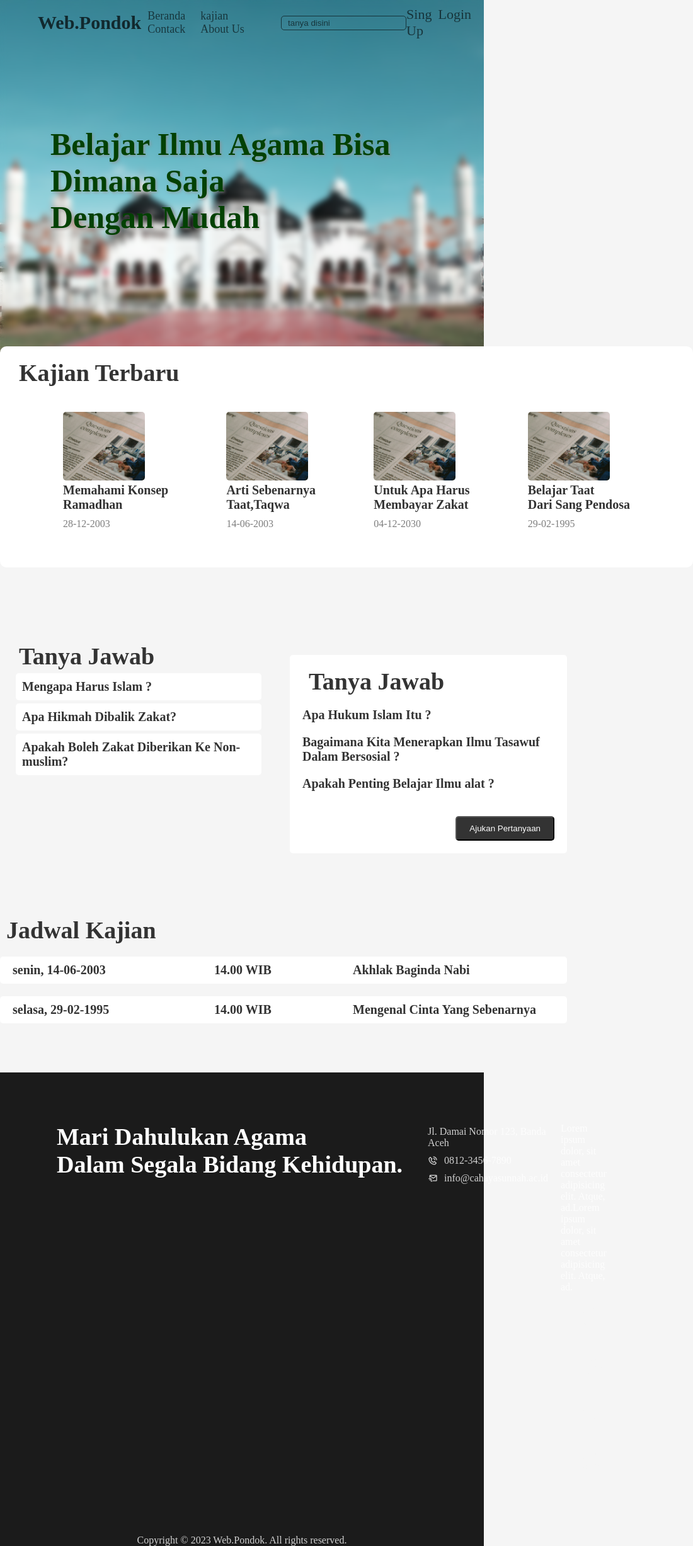
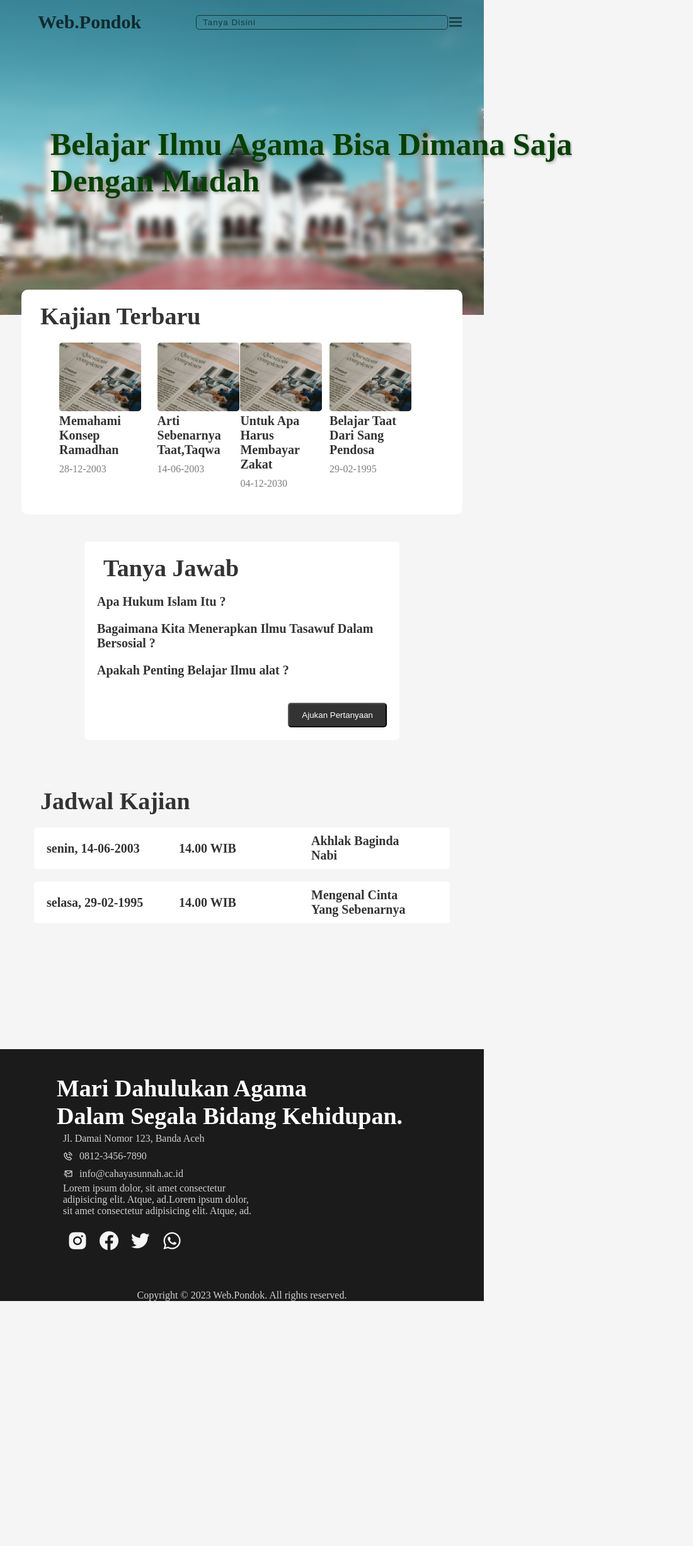
Before and after one commit to aidilichsan/web-pondoko, a plain HTML site: page index.html in a window 768 px wide. Shown: the whole page at 63% size, 1100 px wide, since content can reach past the window. After the commit the page ends 2066 px from the top, so only its background shows below. Drawn offline with nearby package versions, Linux system fonts and the light colour scheme; a web font is replaced by a local one.

Commit message:
Add files via upload

```diff
--- a/index.html
+++ b/index.html
@@ -24,17 +24,23 @@
         <a href="#">About Us</a>
       </div>
       <div class="nav_serc">
-        <input type="text" name="" id="" placeholder="tanya disini" />
+        <input type="text" name="" id="" placeholder="Tanya Disini" />
       </div>
       <div class="nav_login">
         <div class="singUp">Sing Up</div>
         <div class="login">Login</div>
       </div>
+
+      <div class="menu">
+        <i class='bx bx-menu'></i>
+      </div>
     </nav>
+
+    <!-- hero -->
     <section class="banner">
     <div class="banner_text">
       <p>
-        Belajar Ilmu Agama Bisa Dimana Saja<br /> Dengan Mudah
+        Belajar Ilmu Agama Bisa Dimana Saja <br>Dengan Mudah
       </p>
     </div>
   </header>
@@ -113,21 +119,18 @@
   </div>
   </div>
 
-
-
-<br><br><br><br><br><br><br><br><br><br><br><br><br><br><br><br><br><br><br><br><br>
-
 <!-- footer -->
  <footer>
-  <div class="footer-judul">
+  <div class="footer-top">
+  <div class="footer-judul ">
     <h2> Mari Dahulukan Agama <br> Dalam Segala Bidang Kehidupan.</h2>
   </div>
-  <div class="footer-contact">
+  <div class="footer-contact ">
     <p>Jl. Damai Nomor 123, Banda Aceh</p>
     <p> <i class='bx bx-phone-call'></i>0812-3456-7890</p>
     <p> <i class='bx bx-mail-send'></i>info@cahayasunnah.ac.id</p>
   </div>
-  <div class="footer-sosmed">
+  <div class="footer-sosmed ">
     <p>Lorem ipsum dolor, sit amet consectetur adipisicing elit. Atque, ad.Lorem ipsum dolor, sit amet consectetur adipisicing elit. Atque, ad.</p>
     <div class="logo-sosmed">
     <i class='bx bxl-instagram-alt'></i>
@@ -136,9 +139,15 @@
     <i class='bx bxl-whatsapp'></i>
   </div>
 </div>
-</footer>
+</div>
+<div class="footer-botton">
 <div class="copy-right">
  <p>Copyright &copy; 2023 Web.Pondok. All rights reserved.</p>
 </div>
+</div>
+</footer>
+
+<!-- script -->
+ <script src="script.js"></script>
 </body>
 </html>
--- a/style.css
+++ b/style.css
@@ -38,18 +38,30 @@ nav {
   font-size: 30px;
   font-weight: 600;
   color: rgba(0, 0, 0, 0.7);
+  transition: all 0.3s ease-in-out;
 }
 .nav_bar a {
-  font-size: 18px;
+  position: relative;
+  font-size: 20px;
   margin: 10px;
   color: rgba(0, 0, 0, 0.589);
+  display: inline-block;
+  z-index: 10;
+  transition: all 0.3s ease-in-out;
+}
+.nav_bar a:hover {
+  transform: translateY(-5px);
+  color: #000;
 }
 input {
+  /* font-size: 16px; */
   border-radius: 5px;
   border: 1px solid rgba(0, 0, 0, 0.589);
   padding: 3px 10px;
-  color: rgba(0, 0, 0, 0.589);
+  color: #000;
+  letter-spacing: 1px;
   background-color: transparent;
+  /* width: 900px; */
 }
 input::placeholder {
   color: rgba(0, 0, 0, 0.589);
@@ -64,6 +76,18 @@ input::placeholder {
   font-size: 22px;
   color: rgba(0, 0, 0, 0.589);
 }
+.menu {
+  display: none;
+}
+.menu i {
+  font-size: 30px;
+  color: rgba(0, 0, 0, 0.589);
+  margin: 10px;
+  align-items: center;
+  justify-content: center;
+}
+
+/* hero */
 .banner {
   position: absolute;
   top: 200px;
@@ -88,34 +112,33 @@ input::placeholder {
   background-color: white;
   padding: 20px;
   border-radius: 10px;
-
 }
-img{
+img {
   width: 130px;
   border-radius: 5px;
 }
-h2{
+h2 {
   color: #333;
-  font-size:38px ;
+  font-size: 38px;
   margin-left: 10px;
 }
-.artikel-container{
+.artikel-container {
   display: flex;
   justify-content: space-between;
   margin: 40px 80px;
 }
-.artikel-container p{
+.artikel-container p {
   font-weight: 600;
   font-size: 20px;
   color: #333;
 }
-.artikel-date{
+.artikel-date {
   color: #333333a1;
   margin-top: 10px;
 }
 
 /* tanya jawab */
-.tanya-jawab{
+.tanya-jawab {
   position: relative;
   display: flex;
   top: 400px;
@@ -123,8 +146,8 @@ h2{
   margin: auto;
 }
 .tanya-side,
-.tanya-right{
-  flex : 1;
+.tanya-right {
+  /* flex: 1; */
   padding: 20px;
 }
 .tanya-side a {
@@ -137,20 +160,21 @@ h2{
   border-radius: 5px;
   margin: 5px;
 }
-.tanya-right{
+.tanya-right {
   background-color: white;
   padding: 20px;
   border-radius: 5px;
   margin: 40px 0 0 20px;
+  /* border: 1px solid #333; */
 }
-.tanya-right a{
+.tanya-right a {
   display: block;
   color: #333;
   font-weight: 600;
   font-size: 20px;
   margin: 20px 0;
 }
-.tombol{
+.tombol {
   float: right;
   padding: 10px 20px;
   background-color: #333;
@@ -165,56 +189,66 @@ h2{
   top: 400px;
   left: 0;
   right: 0;
-  margin:100px auto;
+  margin: 100px auto;
   width: 900px;
   display: block;
   align-items: center;
   justify-content: center;
   /* border: 1px solid #333; */
 }
-.kajian-info{
+.kajian-info {
   align-items: center;
   display: grid;
-  grid-template-columns:300px 200px 400px;
+  grid-template-columns: 300px 200px 400px;
   gap: 20px;
   margin: 20px auto;
-background-color: white;
-padding: 10px 20px;
-border-radius: 5px;
+  background-color: white;
+  padding: 10px 20px;
+  border-radius: 5px;
 }
-.kajian-info p{
+.kajian-info p {
   color: #333;
   font-weight: 600;
   font-size: 20px;
   margin-right: 20px;
-    /* border: 1px solid #333; */
+  /* border: 1px solid #333; */
 }
 
 /* footer */
-footer{
+footer {
   background-color: #1b1b1b;
+  display: block;
+  justify-content: space-between;
+  padding: 40px 80px 0 80px;
+    position: relative;
+  top: 400px;
+}
+.footer-top{
   display: flex;
   justify-content: space-between;
-  padding: 80px ;
 }
-.footer-judul h2{
+.footer-botton{
+  margin-top: 40px;
+  align-items: center;
+}
+.footer-judul h2 {
   color: white;
   width: max-content;
   margin-right: 20px;
 }
-.footer-contact{
+.footer-contact {
   display: flex;
   flex-direction: column;
   width: 300px;
   margin-left: 20px;
 }
-.footer-contact p{
+.footer-contact p {
   display: flex;
   align-items: center;
   color: rgba(255, 255, 255, 0.801);
   margin: 5px 0;
 }
-.footer-contact p i{
+.footer-contact p i {
   margin-right: 10px;
 }
 .footer-sosmed {
@@ -224,14 +258,90 @@ footer{
   width: 300px;
   margin-left: 20px;
 }
-.logo-sosmed i{
+.logo-sosmed i {
   font-size: 36px;
   color: whitesmoke;
-  margin:20px 5px;
+  margin: 20px 5px;
   float: right;
 }
-.copy-right{
+.copy-right {
   color: rgba(255, 255, 255, 0.801);
   text-align: center;
   background-color: #1b1b1b;
+  position: relative;
 }
+
+/* media responsif */
+/* tablet */
+@media (max-width: 1020px) and (min-width: 768px) {
+
+  header {
+    height: 500px;
+  }
+  .nav_bar {
+    display: none;
+  }
+  input{
+    width: 400px;
+    margin-right: -100px;
+  }
+  .menu {
+    display: flex;
+  }
+  .nav_login {
+    display: none;
+  }
+  .banner_text {
+    width: max-content;
+  }
+  /* artikel */
+  .artikel{
+    width: 700px;
+    top: 460px;
+  }
+  .artikel-container {
+    margin: 20px 40px;
+  }
+
+
+  /* tanya jawab */
+  .tanya-jawab {
+    top: 340px;
+    width: max-content;
+  }
+  .tanya-side{
+    display: none;
+  }
+  .tanya-right{
+    width: 500px;
+    margin: 0 auto;
+  }
+  .tanya-jawab{
+    margin-top: 20px;
+  }
+
+  /* kajian */
+  .kajian{
+    margin-top: 15px;
+    width: max-content;
+  }
+  .kajian-info{
+    grid-template-columns: 200px 200px 200px;
+    width: max-content;
+    gap: 10px;
+  }
+
+  /* footer */
+  footer{
+    margin-top: 200px;
+    width: 100%;
+    display: block;
+  }
+  .footer-top{
+    display: block;
+  }
+
+.logo-sosmed i {
+  float: none;
+}
+}
```
